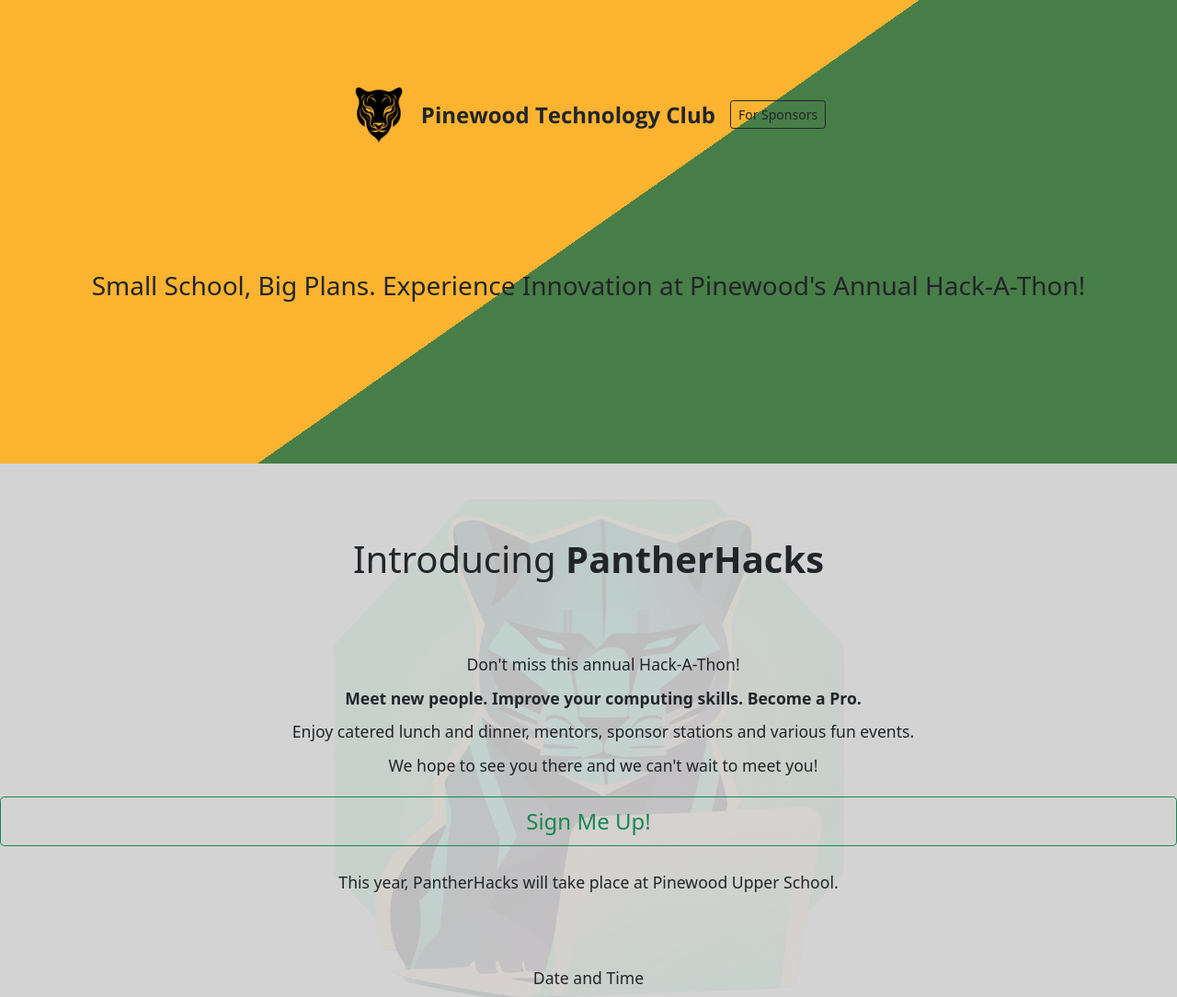
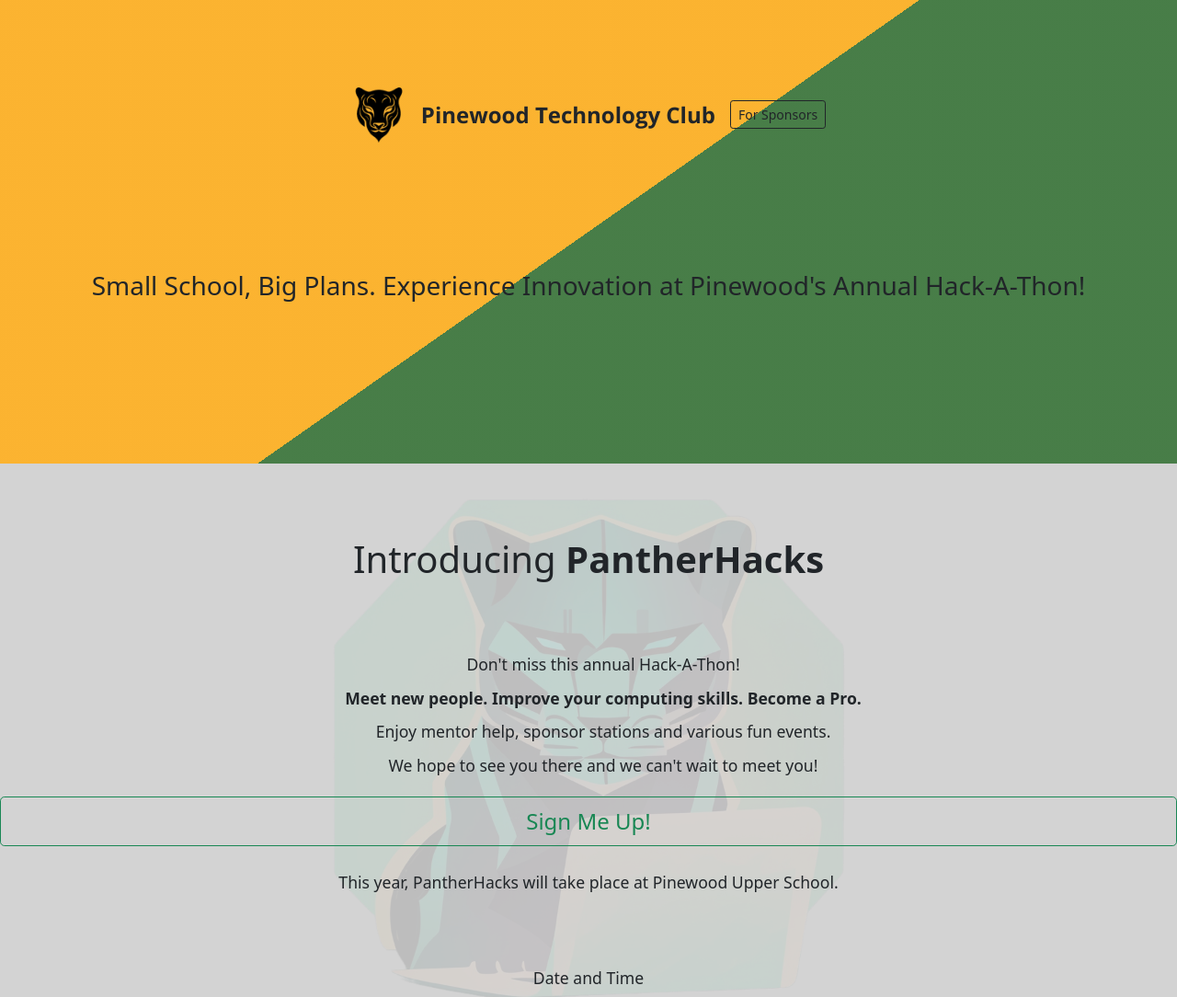
Before and after one commit to Pinewood-Tech-Club/pantherHacks, a plain HTML site: page index.html in a window 1280 px wide. Shown: the top 1084 px of the page at 92% size. Drawn offline with nearby package versions, Linux system fonts and the light colour scheme.

Commit message:
Update index.html

```diff
--- a/index.html
+++ b/index.html
@@ -38,7 +38,7 @@
                 <ul id="introList" class="text">
                     <li>Don't miss this annual Hack-A-Thon!</li>
                     <li><b>Meet new people. Improve your computing skills. Become a Pro.</b></li>
-                    <li>Enjoy catered lunch and dinner, mentors, sponsor stations and various fun events.</li>
+                    <li>Enjoy mentor help, sponsor stations and various fun events.</li>
                     <li>We hope to see you there and we can't wait to meet you!</li>
                 </ul>
                 <div id="buttonContainer">
```
